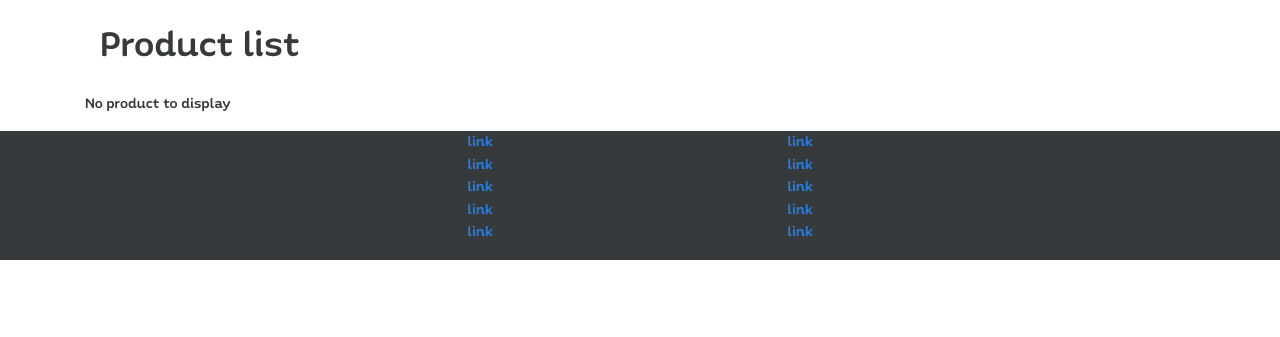
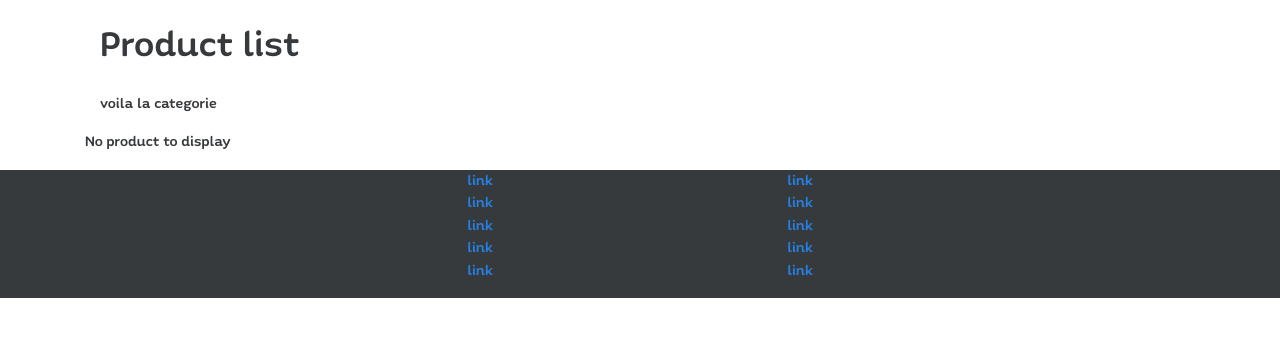
Before and after one commit to ScRalP/pangolri, a Symfony app: template templates/product/indexCategory.html.twig in a window 1280 px wide. Shown: the part 143-480 px from the top of the page. Run offline with Twig, Linux system fonts and the light colour scheme; the template is opened without the code that fills it, so the values that code supplies are empty; style sheets or scripts are compiled from the project's sources; some libraries are stand-ins or nearby versions.

Commit message:
v0.0.2.5

```diff
--- a/templates/product/indexCategory.html.twig
+++ b/templates/product/indexCategory.html.twig
@@ -24,6 +24,8 @@
 
 
 <h1 class="my-4">Product list</h1>
+
+<p>voila la categorie</p>
 
 <div class="row">
     {% for product in page_category.products %}
```
